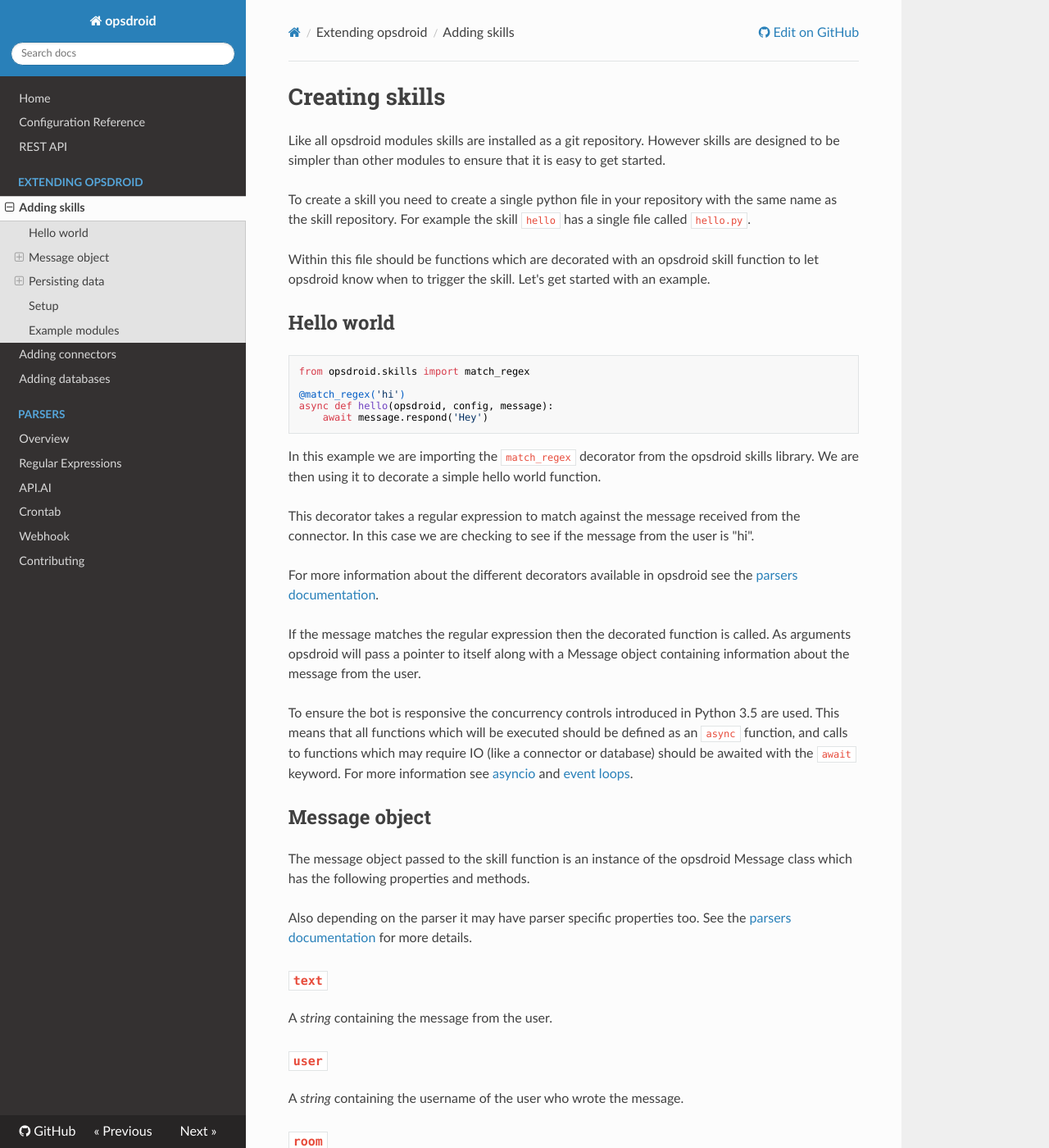
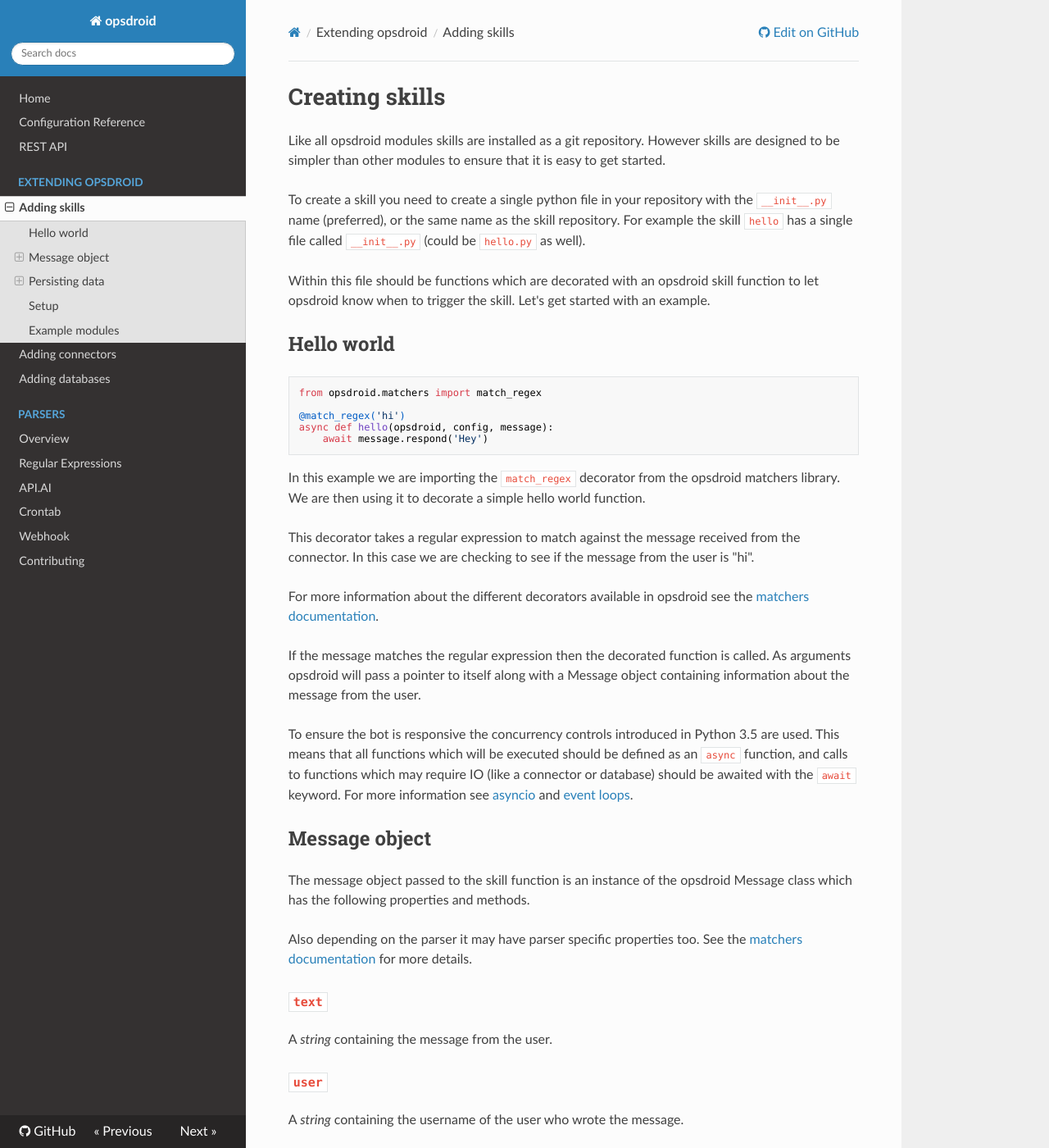
Before and after one commit to opsdroid/opsdroid, an MkDocs documentation site: the page built from docs/extending/skills.md, in a window 1280 px wide and 1400 px high. Shown: the whole window at 82% size. Built offline with MkDocs 1.6.1, drawn with Linux system fonts in a browser that asks for light colours; nearby versions of some CDN libraries; old or Windows-style settings are respelled for this version of MkDocs; some of the changed text lies outside the part shown.

Commit message:
Fix #248: Update documentation in skills.md (#249)
* Fix #232: Directory of DEFAULT_LOG_FILENAME should be created, if it does not exist

* Adding testcase for cases where the log directory does not exist

* Removing trailing whitespace

* Removing blank line to make linting pass

* Another try to compy with whitespace conventions

* Updating skills.md documentation

* Some more updates in skills.md

* Try to bulk change parsers to matchers

* Another try to bulk change

* Some more changes for matchers in the docs

* Fix #247: Change in SIGINT handling so that opsdroid exits gracefully

````diff
--- a/docs/extending/skills.md
+++ b/docs/extending/skills.md
@@ -2,25 +2,25 @@
 
 Like all opsdroid modules skills are installed as a git repository. However skills are designed to be simpler than other modules to ensure that it is easy to get started.
 
-To create a skill you need to create a single python file in your repository with the same name as the skill repository. For example the skill `hello` has a single file called `hello.py`.
+To create a skill you need to create a single python file in your repository with the `__init__.py` name (preferred), or the same name as the skill repository. For example the skill `hello` has a single file called `__init__.py` (could be `hello.py` as well).
 
 Within this file should be functions which are decorated with an opsdroid skill function to let opsdroid know when to trigger the skill. Let's get started with an example.
 
 ## Hello world
 
 ```python
-from opsdroid.skills import match_regex
+from opsdroid.matchers import match_regex
 
 @match_regex('hi')
 async def hello(opsdroid, config, message):
     await message.respond('Hey')
 ```
 
-In this example we are importing the `match_regex` decorator from the opsdroid skills library. We are then using it to decorate a simple hello world function.
+In this example we are importing the `match_regex` decorator from the opsdroid matchers library. We are then using it to decorate a simple hello world function.
 
 This decorator takes a regular expression to match against the message received from the connector. In this case we are checking to see if the message from the user is "hi".
 
-For more information about the different decorators available in opsdroid see the [parsers documentation](parsers/overview).
+For more information about the different decorators available in opsdroid see the [matchers documentation](parsers/overview).
 
 If the message matches the regular expression then the decorated function is called. As arguments opsdroid will pass a pointer to itself along with a Message object containing information about the message from the user.
 
@@ -30,7 +30,7 @@
 
 The message object passed to the skill function is an instance of the opsdroid Message class which has the following properties and methods.
 
-Also depending on the parser it may have parser specific properties too. See the [parsers documentation](parsers/overview) for more details.
+Also depending on the parser it may have parser specific properties too. See the [matchers documentation](parsers/overview) for more details.
 
 ### `text`
 
@@ -69,7 +69,7 @@
 ### Example
 
 ```python
-from opsdroid.skills import match_regex
+from opsdroid.matchers import match_regex
 
 @match_regex(r'remember (.*)')
 async def remember(opsdroid, config, message):
````
Also changed, not shown: docs/matchers/api.ai.md (renamed from docs/parsers/api.ai.md, +1 -1 lines), docs/matchers/crontab.md (renamed from docs/parsers/crontab.md, +1 -1 lines), docs/matchers/overview.md (added, +13 -0 lines), docs/matchers/regex.md (renamed from docs/parsers/regex.md, +1 -1 lines), docs/matchers/webhook.md (renamed from docs/parsers/webhook.md, +1 -1 lines), docs/parsers/overview.md (deleted, +0 -13 lines), 1 other file.
